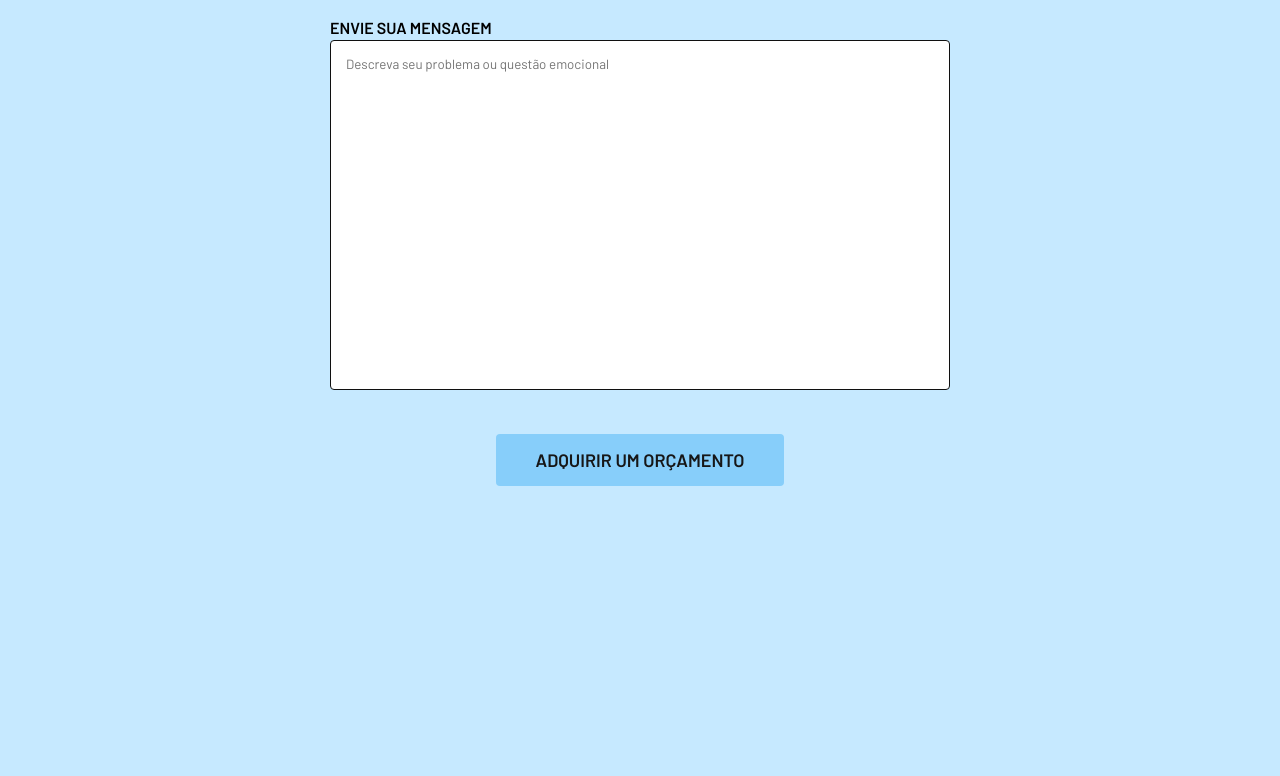
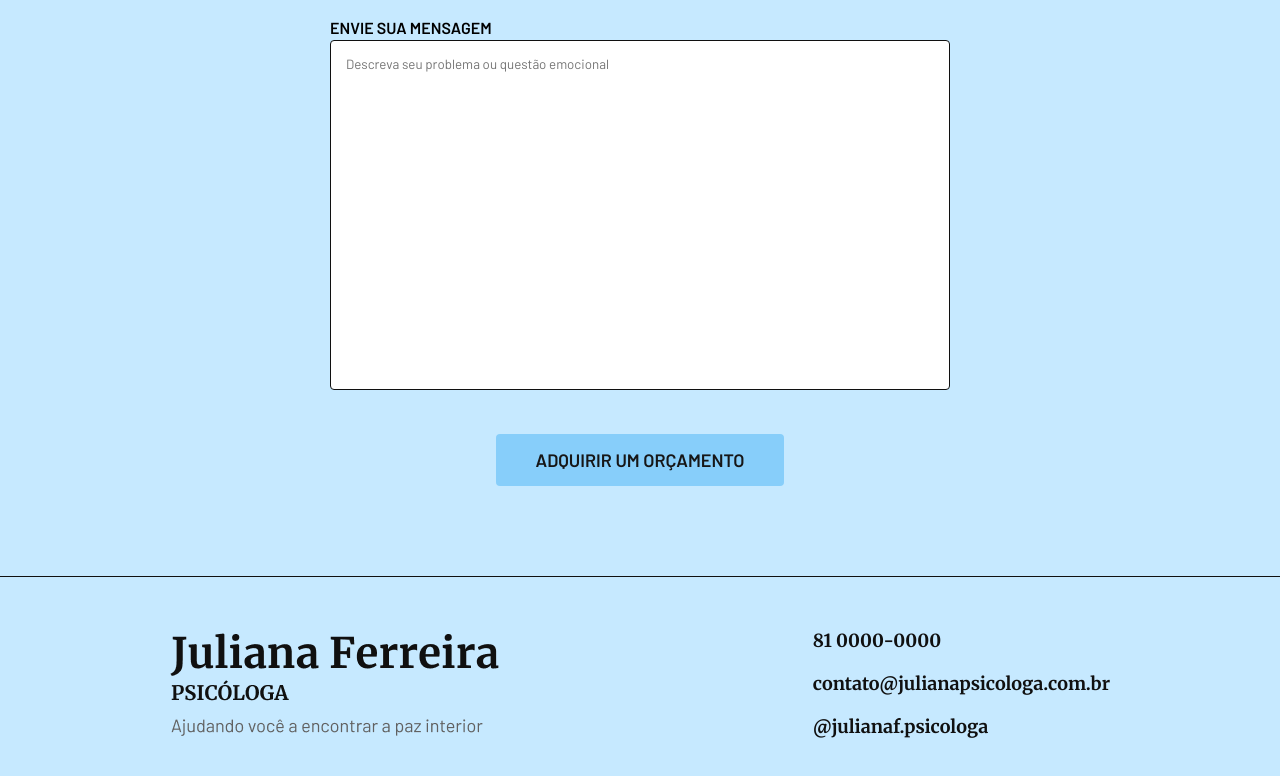
Before and after one commit to paulohldev/psicologa-julianaferreira, a React (Vite) app: page / in a window 1280 px wide. Shown: the part 3095-3871 px from the top of the page. Before the commit the page ends 3781 px from the top, so only its background shows below. Built offline with nearby package versions, Linux system fonts and the light colour scheme.

Commit message:
footer adicionado

```diff
--- a/src/App.jsx
+++ b/src/App.jsx
@@ -3,6 +3,7 @@ import Header from './components/header/Header';
 import Introducao from './components/introducao/Introducao';
 import Sobre from './components/sobre/Sobre';
 import Contato from './components/contato/Contato';
+import Rodape from './components/rodape/Rodape';
 
 function App() {
   return (
@@ -12,6 +13,7 @@ function App() {
       <Sobre />
       <Depoimentos />
       <Contato />
+      <Rodape />
     </div>
   );
 }
--- a/src/components/contato/Contato.jsx
+++ b/src/components/contato/Contato.jsx
@@ -47,7 +47,7 @@ const Form = styled.form`
 
 const Contato = () => {
   return (
-    <section style={{ paddingBottom: '200px' }}>
+    <section style={{ paddingBottom: '90px' }}>
       <Titulo center paddingTop={90}>
         Entre em Contato
       </Titulo>
--- a/src/components/rodape/Rodape.jsx
+++ b/src/components/rodape/Rodape.jsx
@@ -1,7 +1,55 @@
 import React from 'react';
+import styled from 'styled-components';
+import LogoFooter from '../../assets/images/LogoFooter.png';
+import Titulo from '../Titulo';
+
+const FooterBg = styled.footer`
+  background-color: transparent;
+  border-top: 1px solid var(--black);
+  width: 100%;
+  height: 220px;
+`;
+
+const Image = styled.img`
+  max-width: 100%;
+  display: block;
+`;
+
+const Lista = styled.ul`
+  list-style: none;
+  display: flex;
+  flex-direction: column;
+  gap: 20px;
+`;
+
+const DivFooter = styled.div`
+  display: flex;
+  justify-content: space-between;
+  align-items: center;
+  padding: 50px 0;
+`;
 
 const Rodape = () => {
-  return <div>Rodape</div>;
+  return (
+    <FooterBg>
+      <DivFooter className="container">
+        <Image src={LogoFooter} alt="Logo" />
+        <div>
+          <Lista>
+            <li>
+              <Titulo link>81 0000-0000</Titulo>
+            </li>
+            <li>
+              <Titulo link>contato@julianapsicologa.com.br</Titulo>
+            </li>
+            <li>
+              <Titulo link>@julianaf.psicologa</Titulo>
+            </li>
+          </Lista>
+        </div>
+      </DivFooter>
+    </FooterBg>
+  );
 };
 
 export default Rodape;
```
Also changed, not shown: src/assets/images/LogoFooter.png (added).
